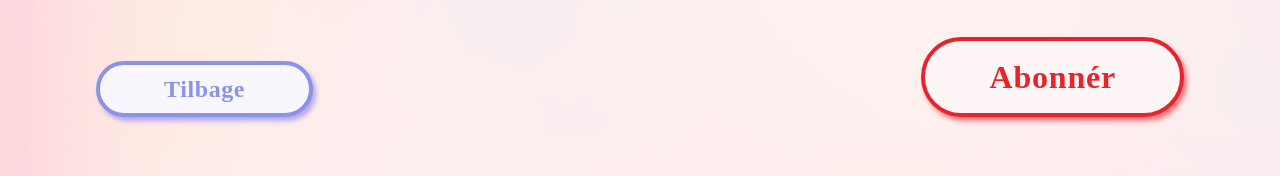
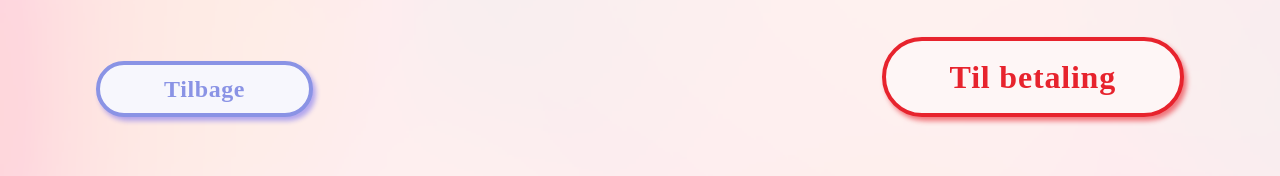
Before and after one commit to laba0002/period, an Astro site: page /stepthree in a window 1280 px wide. Shown: the part 624-800 px from the top of the page. Built offline with nearby package versions, Linux system fonts and the light colour scheme; Astro itself is replaced by a stand-in of ours; a web font is replaced by a local one.

Commit message:
til betaling

```diff
--- a/src/pages/stepthree.astro
+++ b/src/pages/stepthree.astro
@@ -79,7 +79,7 @@ import AbonnerSteps from "../components/AbonnerSteps.astro";
             Tilbage
         </Button>
         <Button type="submit" variant="primary" size="large" href="/laststep">
-            Abonnér
+            Til betaling
         </Button>
     </section>
     </article>
```
